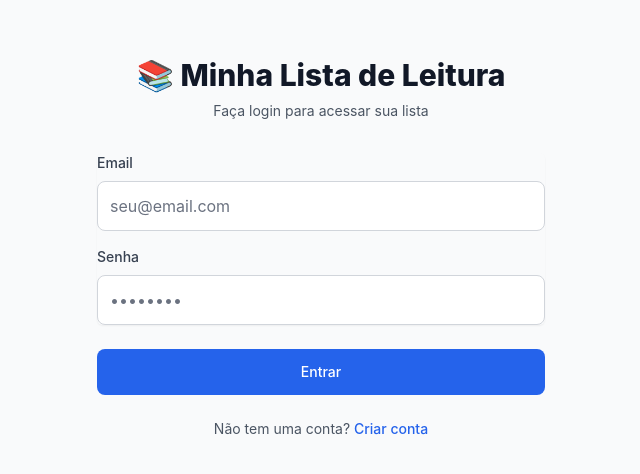
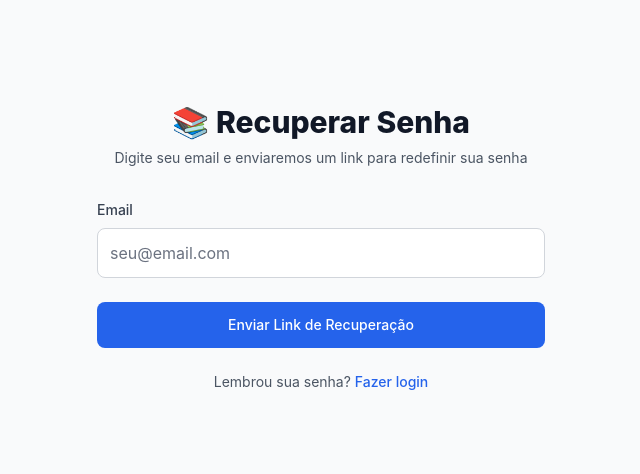
Before and after one commit to CaioCozendey/reading-books, a React (Vite) app: page /esqueci-senha in a window 1280 px wide. Before the commit this address led to /login. Shown: the part 164-638 px from the top of the page, without its empty margins (319-959 px from the left). Built offline with nearby package versions, Linux system fonts and the light colour scheme; no server answers.

Commit message:
feat: add botão de recuperar senha na pagina de login / add tela de recuperar senha / atualizado AuthContext / atualizado App

```diff
--- a/src/App.jsx
+++ b/src/App.jsx
@@ -9,6 +9,7 @@ import Categories from './pages/Categories';
 import Sagas from './pages/Sagas';
 import Login from './pages/Login';
 import Signup from './pages/Signup';
+import ForgotPassword from './pages/ForgotPassword';
 
 function App() {
   const [darkMode, setDarkMode] = useState(() => {
@@ -33,6 +34,7 @@ function App() {
             {/* Rotas públicas */}
             <Route path="/login" element={<Login />} />
             <Route path="/signup" element={<Signup />} />
+            <Route path="/esqueci-senha" element={<ForgotPassword />} />
 
             {/* Rotas protegidas */}
             <Route
--- a/src/contexts/AuthContext.jsx
+++ b/src/contexts/AuthContext.jsx
@@ -4,7 +4,8 @@ import {
   createUserWithEmailAndPassword,
   signInWithEmailAndPassword,
   signOut,
-  onAuthStateChanged
+  onAuthStateChanged,
+  sendPasswordResetEmail
 } from 'firebase/auth';
 
 const AuthContext = createContext();
@@ -58,12 +59,23 @@ export const AuthProvider = ({ children }) => {
     }
   };
 
+  // NOVA FUNÇÃO: Recuperação de senha
+  const resetPassword = async (email) => {
+    try {
+      await sendPasswordResetEmail(auth, email);
+      return { success: true };
+    } catch (error) {
+      return { success: false, error: error.message };
+    }
+  };
+
   const value = {
     user,
     loading,
     signup,
     login,
-    logout
+    logout,
+    resetPassword // NOVO
   };
 
   return (
--- /dev/null
+++ b/src/pages/ForgotPassword.jsx
@@ -0,0 +1,110 @@
+import { useState } from 'react';
+import { Link } from 'react-router-dom';
+import { useAuth } from '../contexts/AuthContext';
+
+const ForgotPassword = () => {
+  const [email, setEmail] = useState('');
+  const [loading, setLoading] = useState(false);
+  const [error, setError] = useState('');
+  const [success, setSuccess] = useState(false);
+  const { resetPassword } = useAuth();
+
+  const handleSubmit = async (e) => {
+    e.preventDefault();
+    setError('');
+    setSuccess(false);
+    setLoading(true);
+
+    const result = await resetPassword(email);
+
+    if (result.success) {
+      setSuccess(true);
+    } else {
+      let errorMessage = result.error;
+      if (result.error.includes('user-not-found')) {
+        errorMessage = 'Não encontramos uma conta com esse email';
+      } else if (result.error.includes('invalid-email')) {
+        errorMessage = 'Email inválido';
+      } else if (result.error.includes('too-many-requests')) {
+        errorMessage = 'Muitas tentativas. Tente novamente mais tarde';
+      }
+      setError(errorMessage);
+    }
+
+    setLoading(false);
+  };
+
+  return (
+    <div className="min-h-screen flex items-center justify-center bg-gray-50 dark:bg-gray-900 py-12 px-4 sm:px-6 lg:px-8">
+      <div className="max-w-md w-full space-y-8">
+        <div>
+          <h2 className="mt-6 text-center text-3xl font-extrabold text-gray-900 dark:text-white">
+            📚 Recuperar Senha
+          </h2>
+          <p className="mt-2 text-center text-sm text-gray-600 dark:text-gray-400">
+            Digite seu email e enviaremos um link para redefinir sua senha
+          </p>
+        </div>
+
+        {success ? (
+          <div className="rounded-md bg-green-50 dark:bg-green-900/20 p-4">
+            <p className="text-sm text-green-800 dark:text-green-200">
+              ✅ Email enviado! Verifique sua caixa de entrada (e spam) para o link de redefinição de senha.
+            </p>
+            <div className="mt-4 text-center">
+              <Link to="/login" className="font-medium text-blue-600 hover:text-blue-500 dark:text-blue-400">
+                Voltar para o login
+              </Link>
+            </div>
+          </div>
+        ) : (
+          <form className="mt-8 space-y-6" onSubmit={handleSubmit}>
+            {error && (
+              <div className="rounded-md bg-red-50 dark:bg-red-900/20 p-4">
+                <p className="text-sm text-red-800 dark:text-red-200">{error}</p>
+              </div>
+            )}
+
+            <div>
+              <label htmlFor="email" className="block text-sm font-medium text-gray-700 dark:text-gray-300 mb-2">
+                Email
+              </label>
+              <input
+                id="email"
+                name="email"
+                type="email"
+                autoComplete="email"
+                required
+                value={email}
+                onChange={(e) => setEmail(e.target.value)}
+                className="appearance-none relative block w-full px-3 py-3 border border-gray-300 dark:border-gray-600 placeholder-gray-500 dark:placeholder-gray-400 text-gray-900 dark:text-white rounded-lg focus:outline-none focus:ring-2 focus:ring-blue-500 focus:border-blue-500 bg-white dark:bg-gray-700"
+                placeholder="seu@email.com"
+              />
+            </div>
+
+            <div>
+              <button
+                type="submit"
+                disabled={loading}
+                className="group relative w-full flex justify-center py-3 px-4 border border-transparent text-sm font-medium rounded-lg text-white bg-blue-600 hover:bg-blue-700 focus:outline-none focus:ring-2 focus:ring-offset-2 focus:ring-blue-500 disabled:opacity-50 disabled:cursor-not-allowed transition-colors"
+              >
+                {loading ? 'Enviando...' : 'Enviar Link de Recuperação'}
+              </button>
+            </div>
+
+            <div className="text-center">
+              <p className="text-sm text-gray-600 dark:text-gray-400">
+                Lembrou sua senha?{' '}
+                <Link to="/login" className="font-medium text-blue-600 hover:text-blue-500 dark:text-blue-400">
+                  Fazer login
+                </Link>
+              </p>
+            </div>
+          </form>
+        )}
+      </div>
+    </div>
+  );
+};
+
+export default ForgotPassword;
--- a/src/pages/Login.jsx
+++ b/src/pages/Login.jsx
@@ -20,7 +20,6 @@ const Login = () => {
     if (result.success) {
       navigate('/');
     } else {
-      // Traduzir erros comuns do Firebase
       let errorMessage = result.error;
       if (result.error.includes('user-not-found') || result.error.includes('wrong-password')) {
         errorMessage = 'Email ou senha incorretos';
@@ -73,9 +72,14 @@ const Login = () => {
             </div>
 
             <div>
-              <label htmlFor="password" className="block text-sm font-medium text-gray-700 dark:text-gray-300 mb-2">
-                Senha
-              </label>
+              <div className="flex items-center justify-between mb-2">
+                <label htmlFor="password" className="block text-sm font-medium text-gray-700 dark:text-gray-300">
+                  Senha
+                </label>
+                <Link to="/esqueci-senha" className="text-sm text-blue-600 hover:text-blue-500 dark:text-blue-400">
+                  Esqueceu a senha?
+                </Link>
+              </div>
               <input
                 id="password"
                 name="password"
```
Also changed, not shown: package.json (+8 -5 lines), 2 other files (tests, documents, lock files or other folders).
